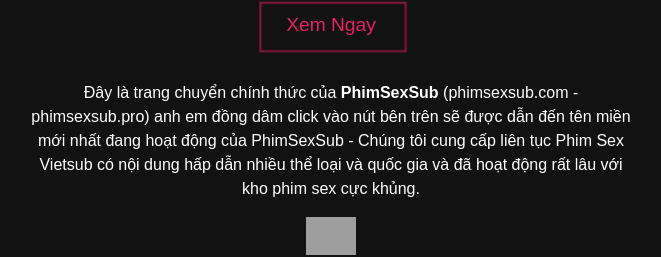
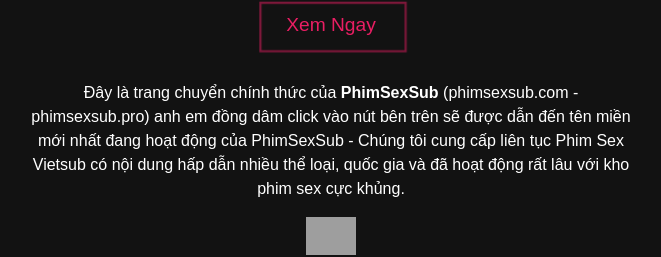
Before and after one commit to jonhkea/phimsexsub, a plain HTML site: page index.html in a window 1280 px wide. Shown: the part 328-585 px from the top of the page, without its empty margins (309-970 px from the left). Drawn offline with Linux system fonts and the light colour scheme; grey boxes are pictures that could not be loaded.

Commit message:
Update index.html

```diff
--- a/index.html
+++ b/index.html
@@ -32,7 +32,7 @@ a{color:#e91e63;text-decoration:none}
     <h1>PHIMSEXSUB.link</h1>
     <p><a rel="nofollow" href="https://linkxem.net/phimsexsub" class="link">Xem Ngay</a></p>
 
-    <p style="max-width: 600px; width: 100%; font-size: 1rem; line-height: 1.5rem;">Đây là trang chuyển chính thức của <strong>PhimSexSub</strong> (phimsexsub.com - phimsexsub.pro) anh em đồng dâm click vào nút bên trên sẽ được dẫn đến tên miền mới nhất đang hoạt động của PhimSexSub - Chúng tôi cung cấp liên tục Phim Sex Vietsub có nội dung hấp dẫn nhiều thể loại và quốc gia và đã hoạt động rất lâu với kho phim sex cực khủng.</p>
+    <p style="max-width: 600px; width: 100%; font-size: 1rem; line-height: 1.5rem;">Đây là trang chuyển chính thức của <strong>PhimSexSub</strong> (phimsexsub.com - phimsexsub.pro) anh em đồng dâm click vào nút bên trên sẽ được dẫn đến tên miền mới nhất đang hoạt động của PhimSexSub - Chúng tôi cung cấp liên tục Phim Sex Vietsub có nội dung hấp dẫn nhiều thể loại, quốc gia và đã hoạt động rất lâu với kho phim sex cực khủng.</p>
     <img width="50px" height="auto" src="https://whos.amung.us/widget/ph2msexsub.png" alt="phim-sex"/>
 </body>
 </html>
```
